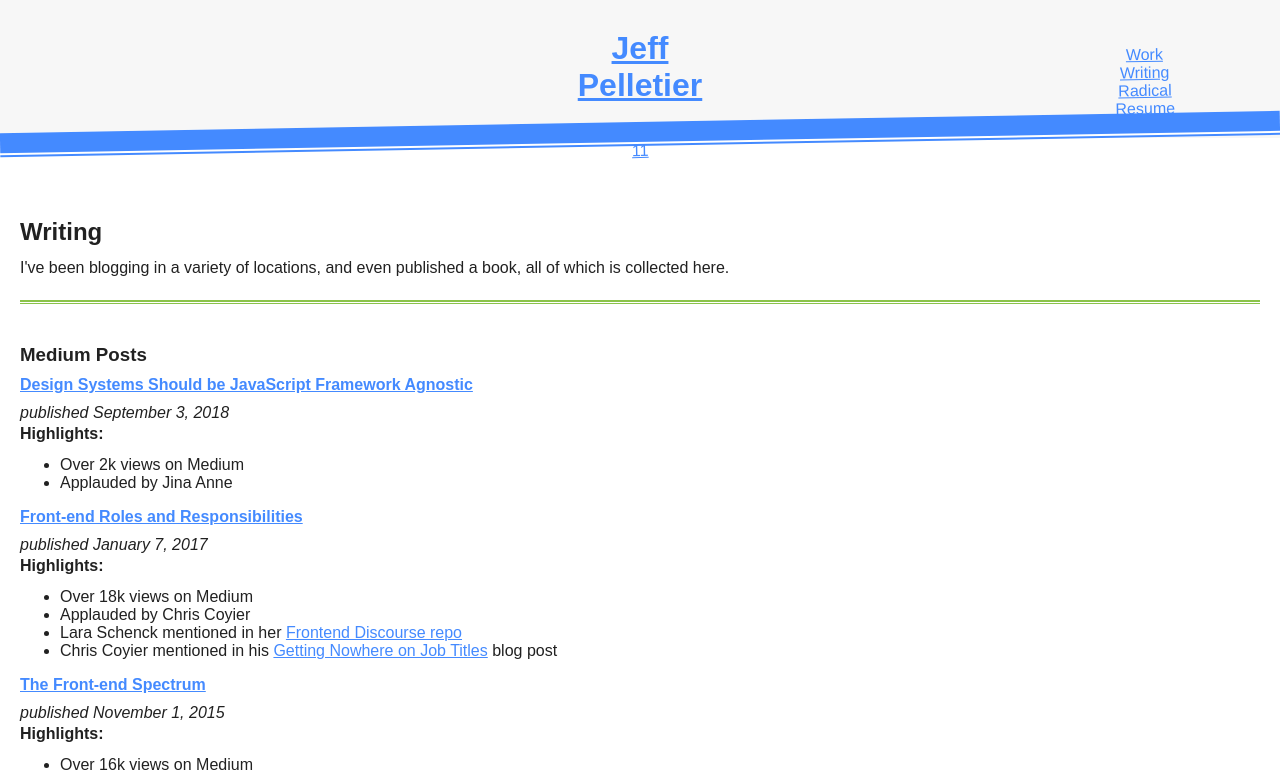
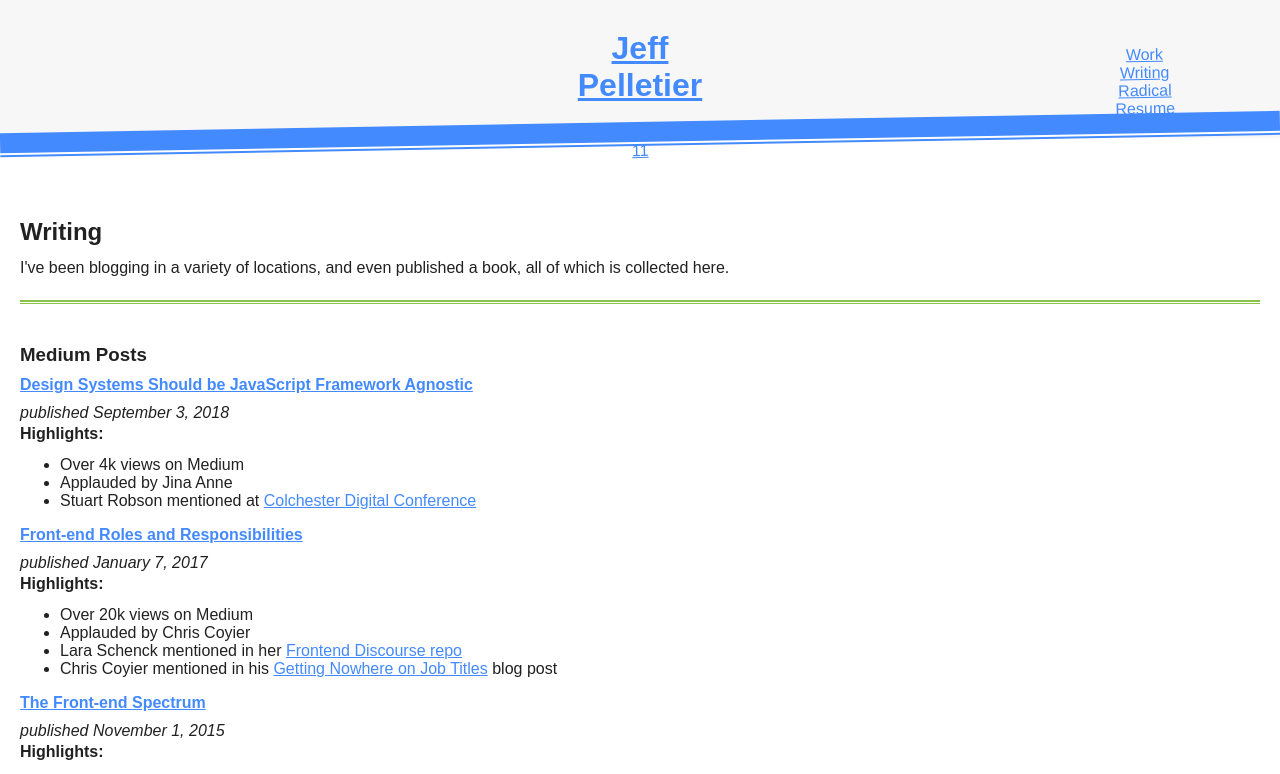
Before and after one commit to withinsight/jeffpelletier.me-gatsby, a Gatsby app: page /writing in a window 1280 px wide. Shown: the top 774 px of the page. Built offline with nearby package versions, Linux system fonts and the light colour scheme.

Commit message:
update writing deets

```diff
--- a/src/pages/writing.js
+++ b/src/pages/writing.js
@@ -20,8 +20,9 @@ export default () => (
             postTitle="Design Systems Should be JavaScript Framework Agnostic"
             pubDate="September 3, 2018">
             <ul className="BlogPostHighlight-list">
-                <li>Over 2k views on Medium</li>
+                <li>Over 4k views on Medium</li>
                 <li>Applauded by Jina Anne</li>
+                <li>Stuart Robson mentioned at <a data-hook="link-external" href="https://noti.st/sturobson/yc1gwN/design-systems-and-front-end-architecture#sw9OLnn" rel="external">Colchester Digital Conference</a></li>
             </ul>
         </BlogPostHighlight>
 
@@ -30,7 +31,7 @@ export default () => (
             postTitle="Front-end Roles and Responsibilities"
             pubDate="January 7, 2017">
             <ul className="BlogPostHighlight-list">
-                <li>Over 18k views on Medium</li>
+                <li>Over 20k views on Medium</li>
                 <li>Applauded by Chris Coyier</li>
                 <li>Lara Schenck mentioned in her <a href="https://github.com/laras126/front-end-discourse" rel="external" data-hook="link-external">Frontend Discourse repo</a></li>
                 <li>Chris Coyier mentioned in his <a href="https://css-tricks.com/getting-nowhere-job-titles/" rel="external" data-hook="link-external">Getting Nowhere on Job Titles</a> blog post</li>
@@ -42,8 +43,8 @@ export default () => (
             postTitle="The Front-end Spectrum"
             pubDate="November 1, 2015">
             <ul className="BlogPostHighlight-list">
-                <li>Over 16k views on Medium</li>
-                <li>Katie Sylor-Miller from Etsy mentioned at <a href="https://vimeo.com/181329000" rel="external" data-hook="link-external">Frontend Conf Zurich</a></li>
+                <li>Over 18k views on Medium</li>
+                <li>Katie Sylor-Miller mentioned at <a href="https://vimeo.com/181329000" rel="external" data-hook="link-external">Frontend Conf Zurich</a></li>
                 <li>Cody Lindley included in the "Tools" section of the <a href="https://frontendmasters.com/books/front-end-handbook/2017/tools.html" rel="external" data-hook="link-external">Frontend Handbook</a></li>
             </ul>
         </BlogPostHighlight>
```
